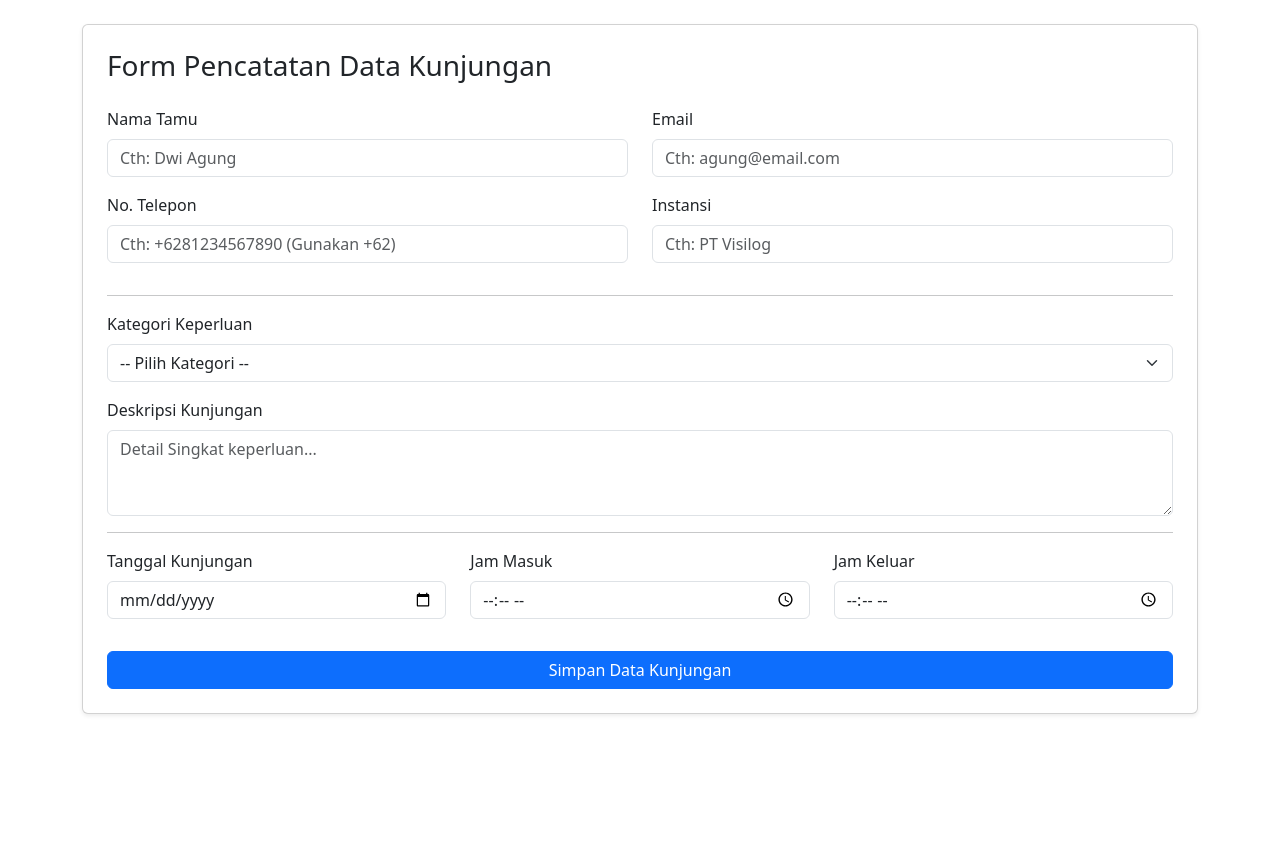
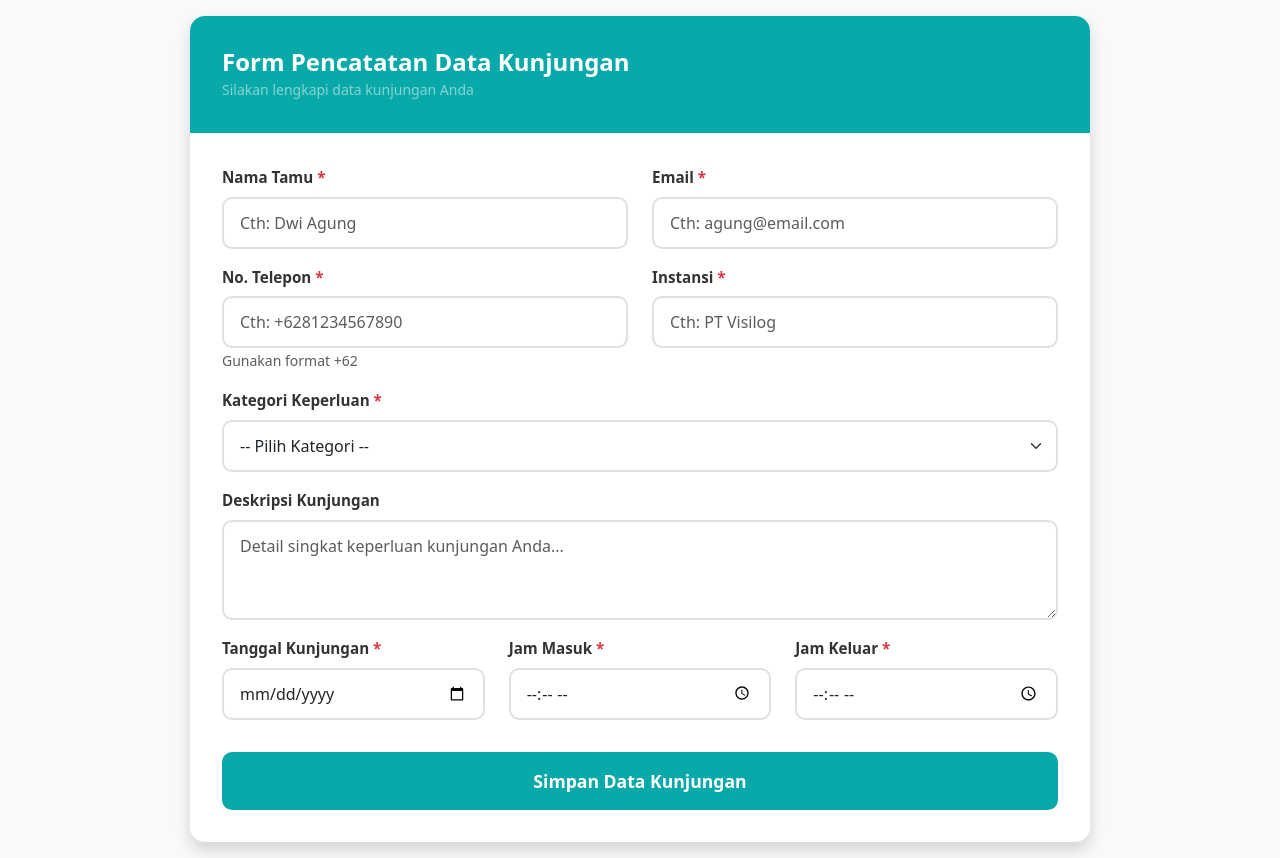
Before and after one commit to NightStarxDs/Buku-Tamu-Tatat-Usaha, a PHP site: page /tamu.php in a window 1280 px wide. Before the commit the page ends 715 px from the top, so only its background shows below. Run offline with PHP 8.4, Linux system fonts and the light colour scheme; data comes from the database, SQL or seed files in the repository.

Commit message:
Last Fix

```diff
--- a/guest_book.sql
+++ b/database/guest_book.sql
@@ -133,7 +133,7 @@ CREATE TABLE `visit_data` (
   `id_staf` int(11) DEFAULT NULL,
   `visit_date` date NOT NULL,
   `time_in` time NOT NULL,
-  `time_out` time NOT NULL,
+  `time_out` time DEFAULT NULL,
   `status` enum('Pending','Done','Upcoming','Close','Now','Rejected') NOT NULL
 ) ENGINE=InnoDB DEFAULT CHARSET=utf8mb4 COLLATE=utf8mb4_general_ci;
 
--- a/tamu.php
+++ b/tamu.php
@@ -5,43 +5,198 @@
 
 <head>
   <meta charset="UTF-8">
+  <meta name="viewport" content="width=device-width, initial-scale=1.0">
   <title>Form Kunjungan</title>
   <link href="https://cdn.jsdelivr.net/npm/bootstrap@5.3.3/dist/css/bootstrap.min.css" rel="stylesheet">
+  <style>
+    body {
+      background-color: #f8f9fa;
+      min-height: 100vh;
+      padding: 1rem;
+    }
+
+    .form-container {
+      max-width: 900px;
+      margin: 0 auto;
+    }
+
+    .card {
+      border: none;
+      border-radius: 15px;
+      box-shadow: 0 2px 10px rgba(0, 0, 0, 0.08);
+      background-color: white;
+    }
+
+    .card-header {
+      background-color: #09a9a9ff;
+      color: white;
+      border-radius: 15px 15px 0 0 !important;
+      padding: 2rem;
+      border: none;
+    }
+
+    .card-header h3 {
+      margin: 0;
+      font-weight: 600;
+      font-size: 1.5rem;
+    }
+
+    .card-body {
+      padding: 2rem;
+    }
+
+    .form-label {
+      font-weight: 600;
+      color: #333;
+      margin-bottom: 0.5rem;
+      font-size: 0.95rem;
+    }
+
+    .form-control,
+    .form-select {
+      border: 2px solid #e0e0e0;
+      border-radius: 10px;
+      padding: 0.75rem 1rem;
+      font-size: 1rem;
+      transition: all 0.3s ease;
+    }
+
+    .form-control:focus,
+    .form-select:focus {
+      border-color: #20c997;
+      box-shadow: 0 0 0 0.2rem rgba(32, 201, 151, 0.25);
+    }
+
+    .section-divider {
+      border: 0;
+      height: 1px;
+      background-color: #dee2e6;
+      margin: 2rem 0;
+    }
+
+    .btn-primary {
+      background-color: #09a9a9ff;
+      border: none;
+      border-radius: 10px;
+      padding: 1rem;
+      font-size: 1.1rem;
+      font-weight: 600;
+      transition: all 0.2s ease;
+    }
+
+    .btn-primary:hover {
+      background-color: #067c7cff;
+      transform: translateY(-1px);
+      box-shadow: 0 4px 12px rgba(32, 201, 151, 0.3);
+    }
+
+    .required-field::after {
+      content: " *";
+      color: #dc3545;
+    }
+
+    /* Mobile optimizations */
+    @media (max-width: 768px) {
+      body {
+        padding: 0.5rem;
+      }
+
+      .card-header {
+        padding: 1.5rem 1rem;
+      }
+
+      .card-header h3 {
+        font-size: 1.25rem;
+      }
+
+      .card-body {
+        padding: 1.5rem 1rem;
+      }
+
+      .form-control,
+      .form-select {
+        font-size: 16px;
+        /* Prevents zoom on iOS */
+      }
+
+      .section-divider {
+        margin: 1.5rem 0;
+      }
+    }
+
+    /* Tablet optimizations */
+    @media (min-width: 769px) and (max-width: 1024px) {
+      .form-container {
+        max-width: 95%;
+      }
+    }
+
+    /* Animation for dynamic sections */
+    .dynamic-section {
+      animation: slideDown 0.3s ease;
+    }
+
+    @keyframes slideDown {
+      from {
+        opacity: 0;
+        transform: translateY(-10px);
+      }
+
+      to {
+        opacity: 1;
+        transform: translateY(0);
+      }
+    }
+
+    /* Input icon indicators */
+    .input-group-text {
+      background-color: #f8f9fa;
+      border: 2px solid #e0e0e0;
+      border-right: none;
+      border-radius: 10px 0 0 10px;
+    }
+  </style>
 </head>
 
-<body class="container mt-4">
+<body>
 
-  <div class="card shadow-sm p-4">
-    <h3 class="mb-4">Form Pencatatan Data Kunjungan</h3>
+  <div class="form-container">
+    <div class="card shadow">
+      <div class="card-header">
+        <h3>Form Pencatatan Data Kunjungan</h3>
+        <small class="text-white-50">Silakan lengkapi data kunjungan Anda</small>
+      </div>
 
+      <div class="card-body">
         <form method="POST" action="simpan_kunjungan.php">
 
+          <!-- Data Pribadi -->
           <div class="row">
             <div class="col-md-6 mb-3">
-          <label class="form-label">Nama Tamu</label>
-          <input type="text" name="guest_name" class="form-control" placeholder="Cth: Dwi Agung " required>
+              <label class="form-label required-field">Nama Tamu</label>
+              <input type="text" name="guest_name" class="form-control" placeholder="Cth: Dwi Agung" required>
             </div>
             <div class="col-md-6 mb-3">
-          <label class="form-label">Email</label>
+              <label class="form-label required-field">Email</label>
               <input type="email" name="email" class="form-control" placeholder="Cth: agung@email.com" required>
             </div>
           </div>
 
           <div class="row">
             <div class="col-md-6 mb-3">
-          <label class="form-label">No. Telepon</label>
-          <input type="text" name="phone_number" class="form-control" placeholder="Cth: +6281234567890 (Gunakan +62)" pattern="^\+?[0-9]{10,20}$" required>
+              <label class="form-label required-field">No. Telepon</label>
+              <input type="text" name="phone_number" class="form-control" placeholder="Cth: +6281234567890" pattern="^\+?[0-9]{10,20}$" required>
+              <small class="text-muted">Gunakan format +62</small>
             </div>
             <div class="col-md-6 mb-3">
-          <label class="form-label">Instansi</label>
+              <label class="form-label required-field">Instansi</label>
               <input type="text" name="company_name" class="form-control" placeholder="Cth: PT Visilog" required>
             </div>
           </div>
 
-      <hr>
-
+          <!-- Keperluan Kunjungan -->
           <div class="mb-3">
-        <label class="form-label">Kategori Keperluan</label>
+            <label class="form-label required-field">Kategori Keperluan</label>
             <select name="visit_regards" id="visit_regards" class="form-select" required>
               <option value="">-- Pilih Kategori --</option>
               <option value="Urusan_surat">Urusan Surat</option>
@@ -53,8 +208,8 @@
             </select>
           </div>
 
-      <div class="mb-3" id="unit_section" style="display: none;">
-        <label class="form-label">Unit yang Dituju</label>
+          <div class="mb-3 dynamic-section" id="unit_section" style="display: none;">
+            <label class="form-label required-field">Unit yang Dituju</label>
             <select name="unit_tujuan" id="unit_tujuan" class="form-select">
               <option value="">-- Pilih Unit --</option>
               <?php
@@ -67,8 +222,8 @@
             </select>
           </div>
 
-      <div class="mb-3" id="staf_section" style="display: none;">
-        <label class="form-label">Staf yang Dituju</label>
+          <div class="mb-3 dynamic-section" id="staf_section" style="display: none;">
+            <label class="form-label required-field">Staf yang Dituju</label>
             <select name="staf_tujuan" id="staf_tujuan" class="form-select">
               <option value="">-- Pilih Staf --</option>
               <?php
@@ -81,12 +236,7 @@
             </select>
           </div>
 
-      <div class="mb-3">
-        <label class="form-label">Deskripsi Kunjungan</label>
-        <textarea name="visit_desc" class="form-control" rows="3" placeholder="Detail Singkat keperluan..."></textarea>
-      </div>
-
-      <div class="row" id="appointment_section" style="display: none;">
+          <div class="row dynamic-section" id="appointment_section" style="display: none;">
             <div class="col-md-6 mb-3">
               <label class="form-label">Sudah Membuat Janji?</label>
               <select name="appointment" id="appointment" class="form-select">
@@ -96,34 +246,42 @@
             </div>
           </div>
 
-      <hr>
+          <div class="mb-3">
+            <label class="form-label">Deskripsi Kunjungan</label>
+            <textarea name="visit_desc" class="form-control" rows="3" placeholder="Detail singkat keperluan kunjungan Anda..."></textarea>
+          </div>
 
+          <!-- Waktu Kunjungan -->
           <div class="row">
             <div class="col-md-4 mb-3">
-          <label class="form-label">Tanggal Kunjungan</label>
+              <label class="form-label required-field">Tanggal Kunjungan</label>
               <input type="date" name="visit_date" class="form-control"
                 id="visit_date" min="<?php echo date('Y-m-d'); ?>"
                 onkeydown="return false" required>
             </div>
-        <div class=" col-md-4 mb-3">
-          <label class="form-label">Jam Masuk</label>
+            <div class="col-md-4 mb-3">
+              <label class="form-label required-field">Jam Masuk</label>
               <input type="time" name="time_in" class="form-control" required>
             </div>
             <div class="col-md-4 mb-3">
-          <label class="form-label">Jam Keluar</label>
+              <label class="form-label required-field">Jam Keluar</label>
               <input type="time" name="time_out" class="form-control" required>
             </div>
           </div>
 
-      <button type="submit" class="btn btn-primary w-100 mt-3">Simpan Data Kunjungan</button>
+          <button type="submit" class="btn btn-primary w-100 mt-3">
+            Simpan Data Kunjungan
+          </button>
         </form>
+      </div>
+    </div>
   </div>
 
   <script>
     const visitRegardsSelect = document.getElementById('visit_regards');
     const unitSection = document.getElementById('unit_section');
     const stafSection = document.getElementById('staf_section');
-    const appointmentSection = document.getElementById('appointment_section'); // Variabel baru
+    const appointmentSection = document.getElementById('appointment_section');
 
     const unitSelect = document.getElementById('unit_tujuan');
     const stafSelect = document.getElementById('staf_tujuan');
@@ -131,16 +289,20 @@
     visitRegardsSelect.addEventListener('change', function() {
       const selectedValue = this.value;
 
+      // Hide all sections
       unitSection.style.display = 'none';
       stafSection.style.display = 'none';
       appointmentSection.style.display = 'none';
 
+      // Remove required attributes
       unitSelect.removeAttribute('required');
       stafSelect.removeAttribute('required');
 
+      // Reset values
       unitSelect.value = '';
       stafSelect.value = '';
 
+      // Show relevant sections
       if (selectedValue === 'Janji_temu_unit') {
         unitSection.style.display = 'block';
         appointmentSection.style.display = 'block';
@@ -151,8 +313,15 @@
         stafSelect.setAttribute('required', 'required');
       }
     });
+
+    // Prevent manual date input
+    document.getElementById('visit_date').addEventListener('keydown', function(e) {
+      e.preventDefault();
+      return false;
+    });
   </script>
 
+  <script src="https://cdn.jsdelivr.net/npm/bootstrap@5.3.3/dist/js/bootstrap.bundle.min.js"></script>
 </body>
 
 </html>
```
Also changed, not shown: README.md. Lines whose indentation alone changed are shown as unchanged.
